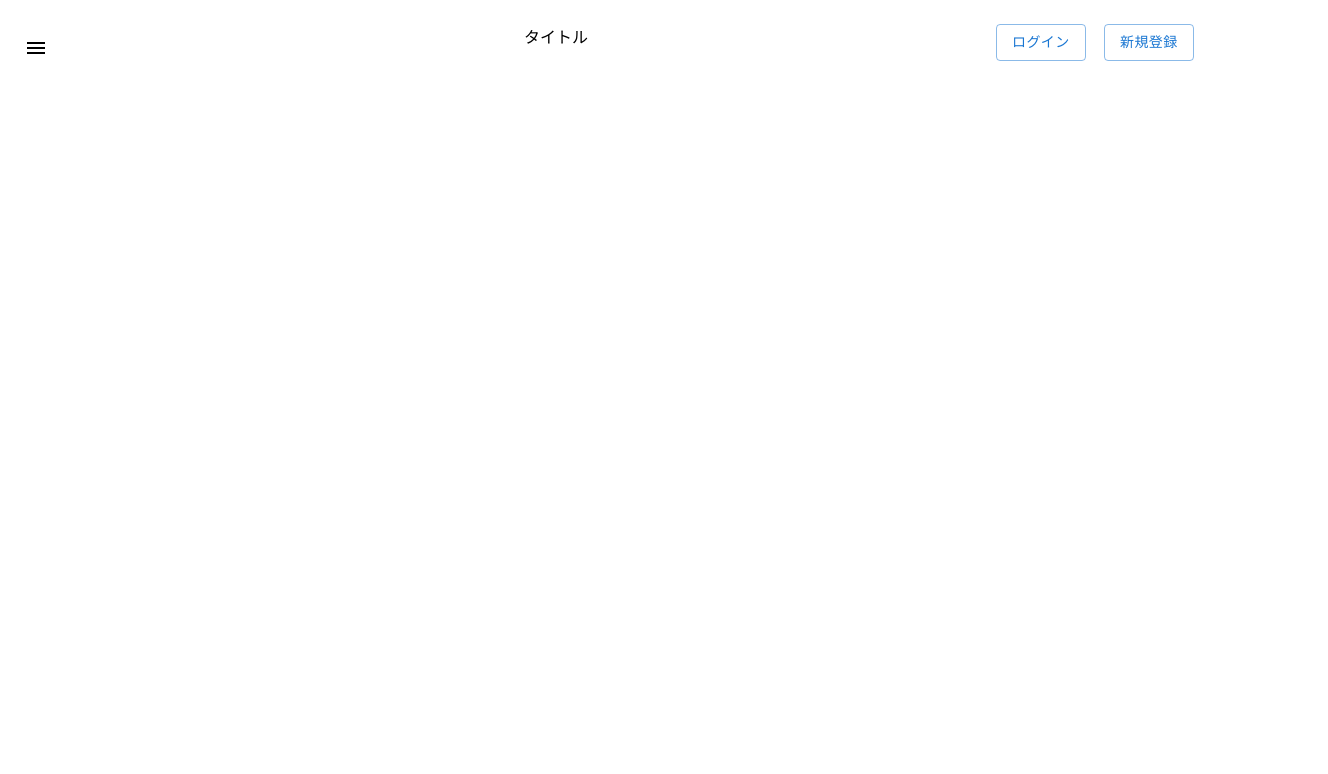
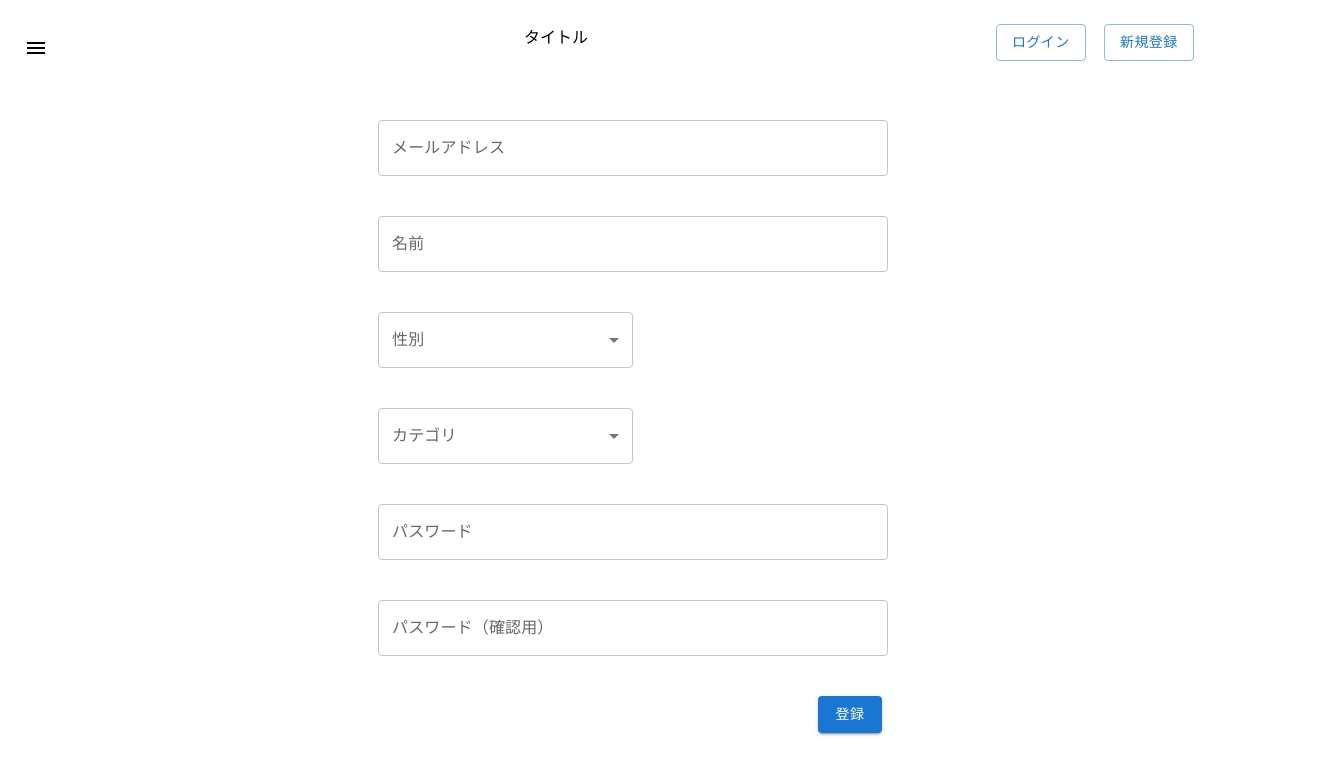
Before and after one commit to ke-kishimoto/opencourt-frontend, a React (Create React App) app: page /newUser in a window 1280 px wide. Before the commit this address had no page. Shown: the top 774 px of the page, 1328 px wide, since content can reach past the window. Built offline with nearby package versions, Linux system fonts and the light colour scheme.

Commit message:
ユーザー新規登録画面追加

```diff
--- a/src/App.js
+++ b/src/App.js
@@ -3,15 +3,17 @@ import { BrowserRouter, Routes, Route } from "react-router-dom";
 import Header from './components/Header';
 import Top from './pages/Top';
 import Login from './pages/Login';
+import NewUser from './pages/NewUser'
 
 function App() {
   return (
     <RecoilRoot>
       <BrowserRouter>
-      <Header />
+        <Header />
         <Routes>
-        <Route path="/" element={<Top />}></Route>
-        <Route path="/login" element={<Login />}></Route>
+          <Route path="/" element={<Top />}></Route>
+          <Route path="/login" element={<Login />}></Route>
+          <Route path="/newUser" element={<NewUser />}></Route>
         </Routes>
       </BrowserRouter>
     </RecoilRoot>
--- a/src/components/Header.js
+++ b/src/components/Header.js
@@ -32,7 +32,12 @@ const Header = () => {
 				</Button>
 			</Grid>
 			<Grid item xs={1}>
-				<Button variant="outlined">新規登録</Button>
+				<Button
+					variant="outlined"
+					onClick={() => { navigate('/newUser') }}
+				>
+					新規登録
+				</Button>
 			</Grid>
 		</Grid>
 	)
--- a/src/components/LoginForm.js
+++ b/src/components/LoginForm.js
@@ -6,7 +6,7 @@ import Button from '@mui/material/Button';
 const LoginForm = () => {
 
 	return (
-		<Grid container spacing={2} margin={1}>
+		<Grid container spacing={5} margin={1}>
 			<Grid item xs={3} />
 			<Grid item xs={5}>
 				<TextField
--- /dev/null
+++ b/src/components/UserForm.js
@@ -0,0 +1,121 @@
+import Grid from '@mui/material/Grid';
+import TextField from '@mui/material/TextField';
+import Button from '@mui/material/Button';
+import InputLabel from '@mui/material/InputLabel';
+import MenuItem from '@mui/material/MenuItem';
+import FormControl from '@mui/material/FormControl';
+import Select from '@mui/material/Select';
+
+const UserForm = () => {
+
+	const gender = [
+		{label: '男性', value: 'men'},
+		{label: '女性', value: 'women'},
+	]
+
+	const categories = [
+		{id: 1, label: '社会人'},
+		{id: 2, label: '大学生'},
+		{id: 3, label: '高校生以下'},
+	]
+
+	return (
+		<Grid container spacing={5} margin={1}>
+			<Grid item xs={3} />
+			<Grid item xs={5}>
+				<TextField
+					fullWidth
+					label="メールアドレス"
+					variant="outlined"
+				/>
+			</Grid>
+			<Grid item xs={3} />
+			<Grid item xs={3} />
+			<Grid item xs={5}>
+				<TextField
+					fullWidth
+					label="名前"
+					variant="outlined"
+				/>
+			</Grid>
+			<Grid item xs={3} />
+			<Grid item xs={3} />
+			<Grid item xs={5}>
+			<FormControl sx={{ width: '50%' }}>
+          <InputLabel>性別</InputLabel>
+          <Select
+            required
+            name="gender"
+            label="性別"
+          >
+            {gender.map(e => {
+              return (
+                <MenuItem
+                  value={e.value}
+                  key={e.value}
+                >
+                  {e.label}
+                </MenuItem>
+              );
+            })}
+          </Select>
+        </FormControl>
+			</Grid>
+			<Grid item xs={3} />
+			<Grid item xs={3} />
+			<Grid item xs={5}>
+			<FormControl sx={{ width: '50%' }}>
+          <InputLabel>カテゴリ</InputLabel>
+          <Select
+            required
+            name="category"
+            label="カテゴリ"
+          >
+            {categories.map(e => {
+              return (
+                <MenuItem
+                  value={e.id}
+                  key={e.value}
+                >
+                  {e.label}
+                </MenuItem>
+              );
+            })}
+          </Select>
+        </FormControl>
+			</Grid>
+			<Grid item xs={3} />
+
+			<Grid item xs={3} />
+			<Grid item xs={5}>
+				<TextField
+					fullWidth
+					label="パスワード"
+					variant="outlined"
+				/>
+			</Grid>
+			<Grid item xs={3} />
+
+			<Grid item xs={3} />
+			<Grid item xs={5}>
+				<TextField
+					fullWidth
+					label="パスワード（確認用）"
+					variant="outlined"
+				/>
+			</Grid>
+			<Grid item xs={3} />
+			<Grid item xs={7} />
+			<Grid item xs={2}>
+				<Button
+					variant="contained"
+				>
+					登録
+					</Button>
+			</Grid>
+			<Grid item xs={3} />
+		</Grid>
+	)
+}
+
+export default UserForm;
--- /dev/null
+++ b/src/pages/NewUser.js
@@ -0,0 +1,9 @@
+import UserForm from '../components/UserForm'
+
+const NewUser = () => {
+	return (
+		<UserForm />
+	)
+}
+
+export default NewUser;
```
